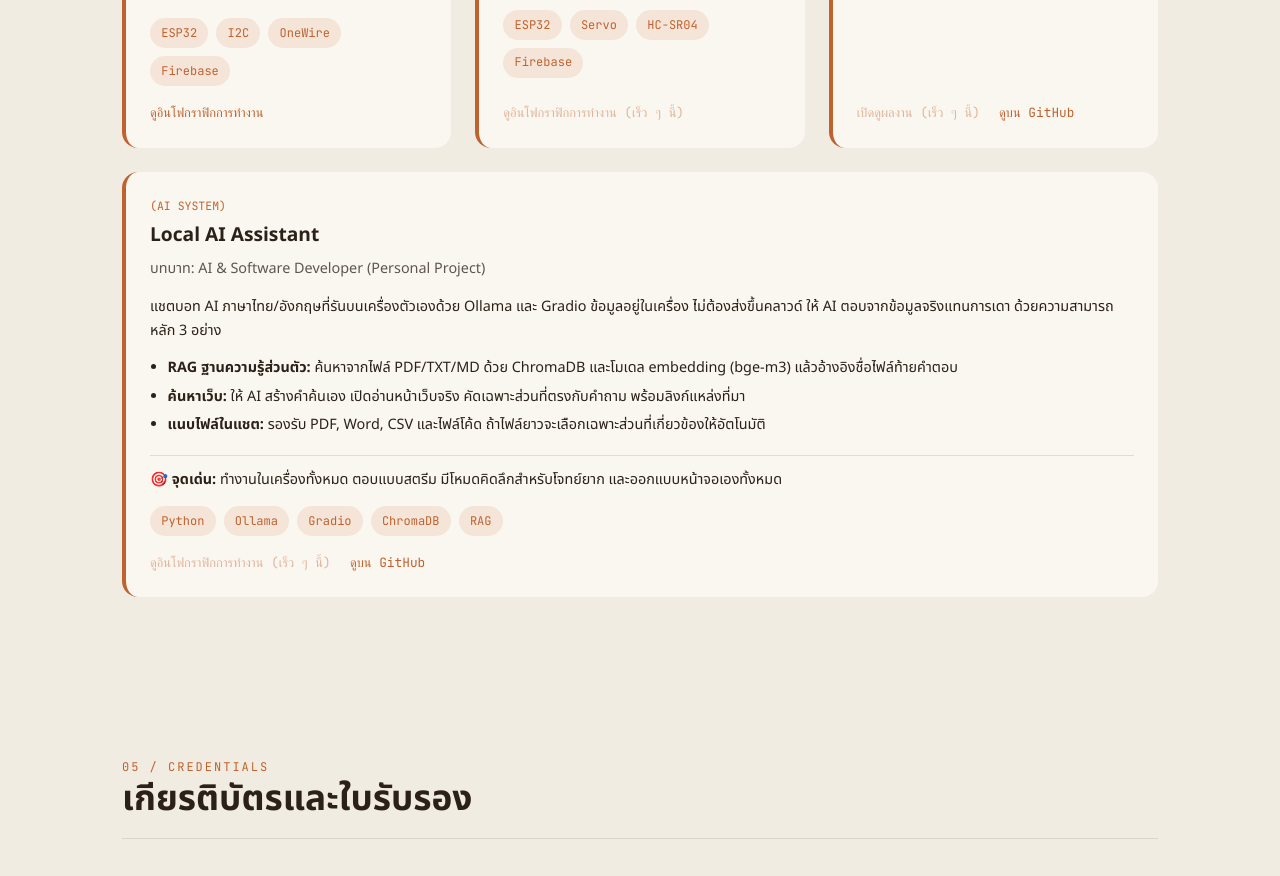
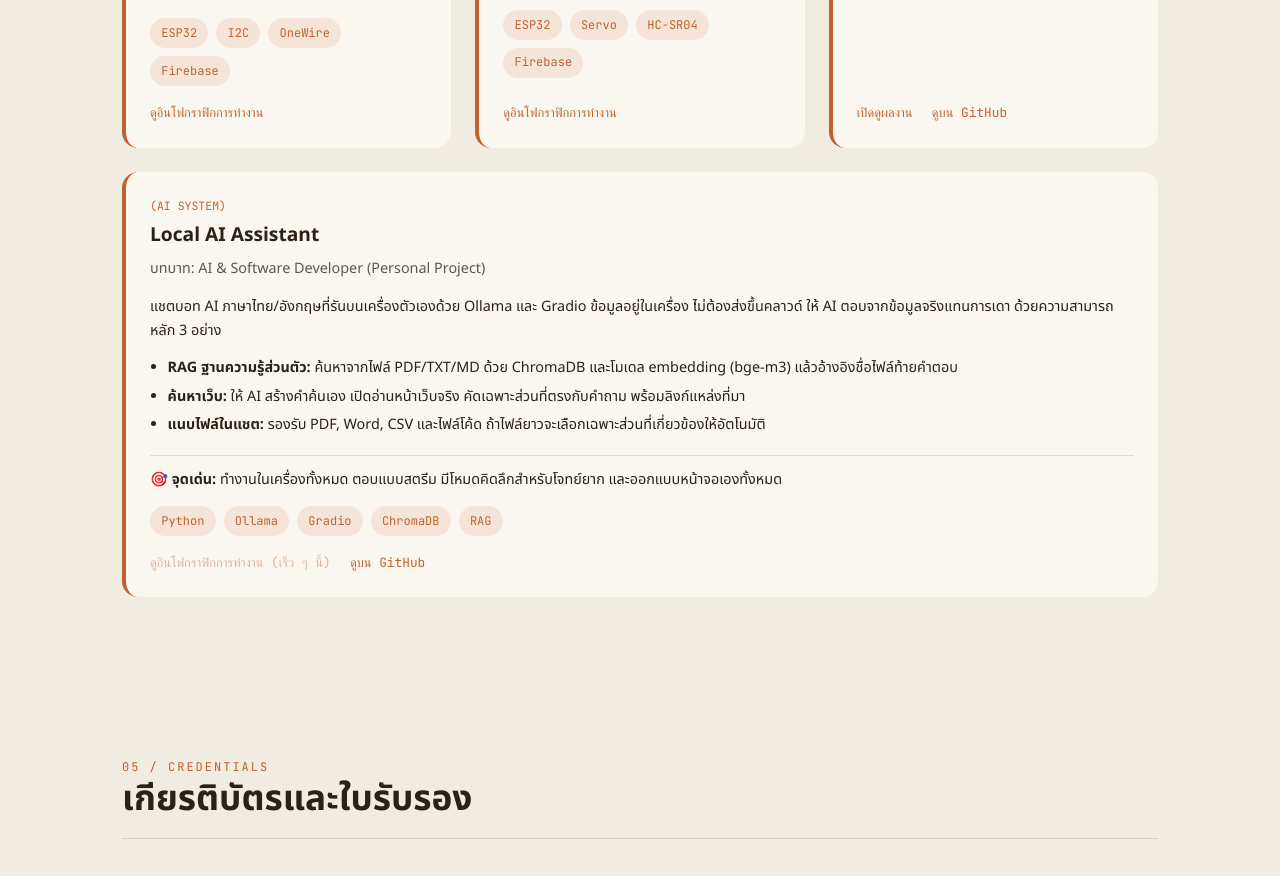
Before and after one commit to godji-jy/my-portfolio, a plain HTML site: page index.html in a window 1280 px wide. Shown: the part 2948-3824 px from the top of the page. Drawn offline with Linux system fonts and the light colour scheme.

Commit message:
Update index.html

```diff
--- a/index.html
+++ b/index.html
@@ -229,8 +229,8 @@ footer{text-align:center;padding:2rem;font-size:.8rem;opacity:.7}
 // =====================================================
 const PROJECT_LINKS = {
   motor: "https://godji-jy.github.io/motor/",   // อินโฟกราฟิกมอเตอร์
-  petfeeder: "",   // ระบบให้อาหารแมว
-  roman: "",       // เกม Roman Match Master
+  petfeeder: "https://godji-jy.github.io/my-cat/",   // ระบบให้อาหารแมว
+  roman: "https://godji-jy.github.io/roman-numerals-game/",       // เกม Roman Match Master
   ai: ""           // Local AI Assistant
 };
 
```
